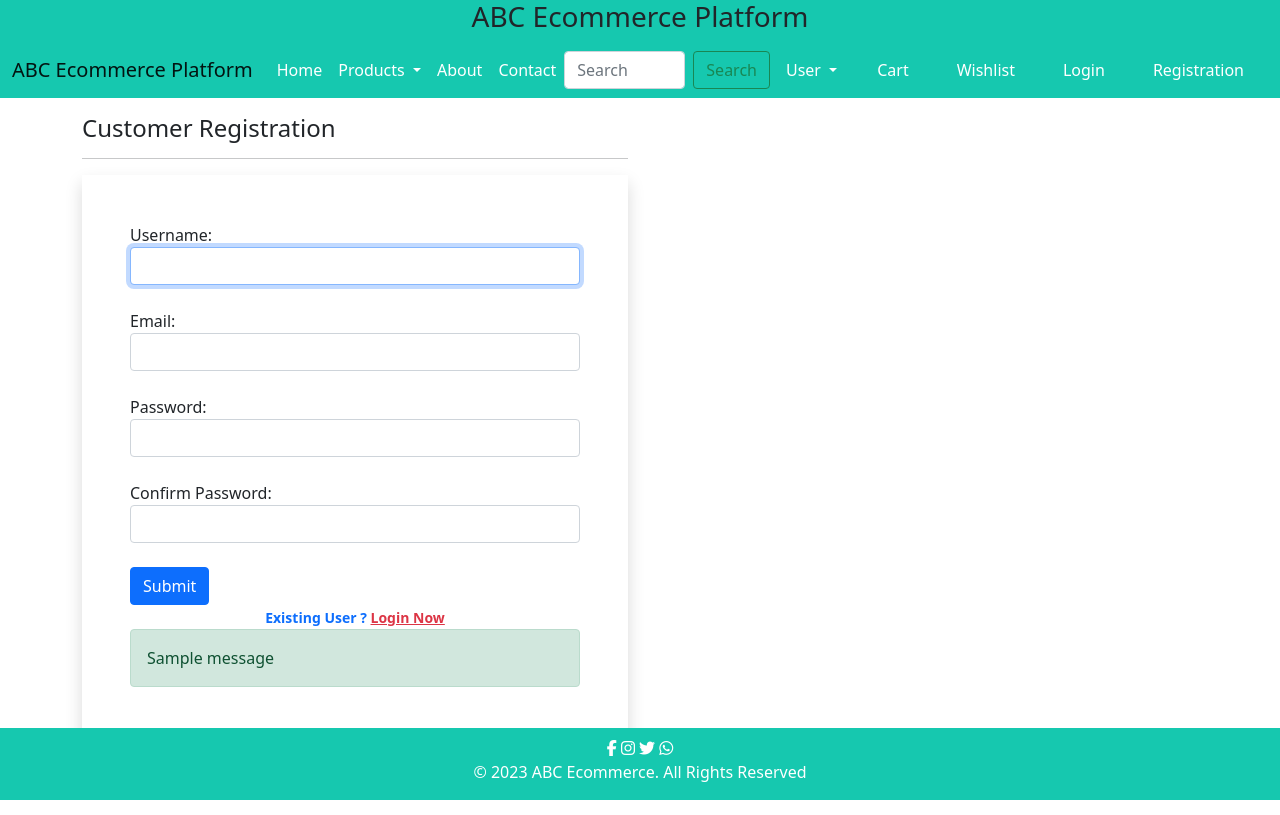
After one commit to jaseel6303/ecommerce, a Django app: page /registration/ in a window 1280 px wide. The commit adds this page. Run offline with Django 4.2, Linux system fonts and the light colour scheme; one stand-in notice (Sample message) is shown; some libraries are stand-ins or nearby versions.

Commit message:
User Registration

```diff
--- /dev/null
+++ b/ecommerce/app/forms.py
@@ -0,0 +1,13 @@
+from django import forms
+from django.contrib.auth.forms import UserCreationForm
+from django.contrib.auth.models import User
+
+class CustomerRegistrationForm(UserCreationForm):
+    username = forms.CharField(widget=forms.TextInput(attrs={'autofocus':'True','class':'form-control'}))
+    email = forms.EmailField(widget=forms.EmailInput(attrs={'class':'form-control'}))
+    password1 = forms.CharField(label='Password', widget=forms.PasswordInput(attrs={'class':'form-control'}))
+    password2 = forms.CharField(label='Confirm Password', widget=forms.PasswordInput(attrs={'class':'form-control'}))
+
+    class Meta:
+        model = User
+        fields = ['username','email','password1','password2']
--- a/ecommerce/app/templates/app/base.html
+++ b/ecommerce/app/templates/app/base.html
@@ -76,7 +76,7 @@
             <a href="#" class="nav-link text-white">Login</a>
           </li>
           <li class="nav-item mx-2" style="list-style-type: none;">
-            <a href="#" class="nav-link text-white">Registration</a>
+            <a href="{% url 'customerregistration' %}" class="nav-link text-white">Registration</a>
           </li>
           </div>
         </div>
--- /dev/null
+++ b/ecommerce/app/templates/app/customerregistration.html
@@ -0,0 +1,45 @@
+{% extends 'app/base.html' %}
+{% load static %}
+
+{% block  title %}Customer Registration{% endblock title %}
+
+{% block main-content %}
+    <div class="container">
+        <div class="row my-3">
+            <div class="col-sm-6 " offset-sm-3>
+                <h4>Customer Registration</h4>
+                <hr>
+                <form action="" method="post" novalidate class="shadow p-5">
+
+                    {% csrf_token %}
+                    {% for fm in form %}
+                        {{fm.label_tag}} {{fm}} <small class="text-danger">{{fm.errors|striptags}}</small>
+                        <br>
+                    {% endfor %}
+
+                    <input type="submit" value="Submit" class="btn btn-primary"><br>
+
+                    <div class="text-center text-primary fw-bold">
+                        <small>Existing User ? <a href="#" class="text-danger">Login Now</a></small>
+                    </div>
+
+                    <!--if any error-->
+                    {% if form.non_field_errors  %}
+                        {% for error in form.non_field_errors %}
+                            <p class="alert alert-danger my-3"{{error}}></p>
+                        {% endfor %}
+                    {% endif %}
+
+                    {% if messages %}
+                        {% for msg in messages %}
+                            <div class="alert alert-{{msg.tags}}" role="alert">
+                                {{msg}}
+                            </div>
+                        {% endfor %}
+                    {% endif %}
+                </form><br><br>
+            </div>
+        </div>
+    </div>
+
+{% endblock main-content %}
--- a/ecommerce/app/urls.py
+++ b/ecommerce/app/urls.py
@@ -12,4 +12,7 @@ urlpatterns = [
     path('category/<slug:val>', views.CategoryView.as_view(),name="category"),
     path('category-title/<val>', views.CategoryTitle.as_view(),name="category-title"),
     path('product-detail/<int:pk>', views.ProductDetail.as_view(),name="product-detail"),
+
+    path('registration/',views.CustomerRegistrationView.as_view(),name='customerregistration'),
+
 ]+static(settings.MEDIA_URL, document_root=settings.MEDIA_ROOT)
--- a/ecommerce/app/views.py
+++ b/ecommerce/app/views.py
@@ -2,8 +2,10 @@ from itertools import count
 from django.http import HttpResponse
 from django.shortcuts import render
 from django.views import View
+from . models import Product
+from . forms import CustomerRegistrationForm
+from django.contrib import messages
 
-from .models import Product
 
 # Create your views here.
 
@@ -33,3 +35,16 @@ class ProductDetail(View):
     def get(self,request,pk):
         product = Product.objects.get(pk=pk)
         return render(request,"app/productdetail.html",locals())
+
+class CustomerRegistrationView(View):
+    def get(self,request):
+        form = CustomerRegistrationForm()
+        return render(request,'app/customerregistration.html',locals())
+    def post(self,request):
+        form = CustomerRegistrationForm(request.POST)
+        if form.is_valid():
+            form.save()
+            messages.success(request,"Congratulation! User Registration Successfully")
+        else:
+            messages.warning(request,"Invalid Input Data")
+        return render(request,'app/customerregistration.html',locals())
```
Also changed, not shown: ecommerce/db.sqlite3.
